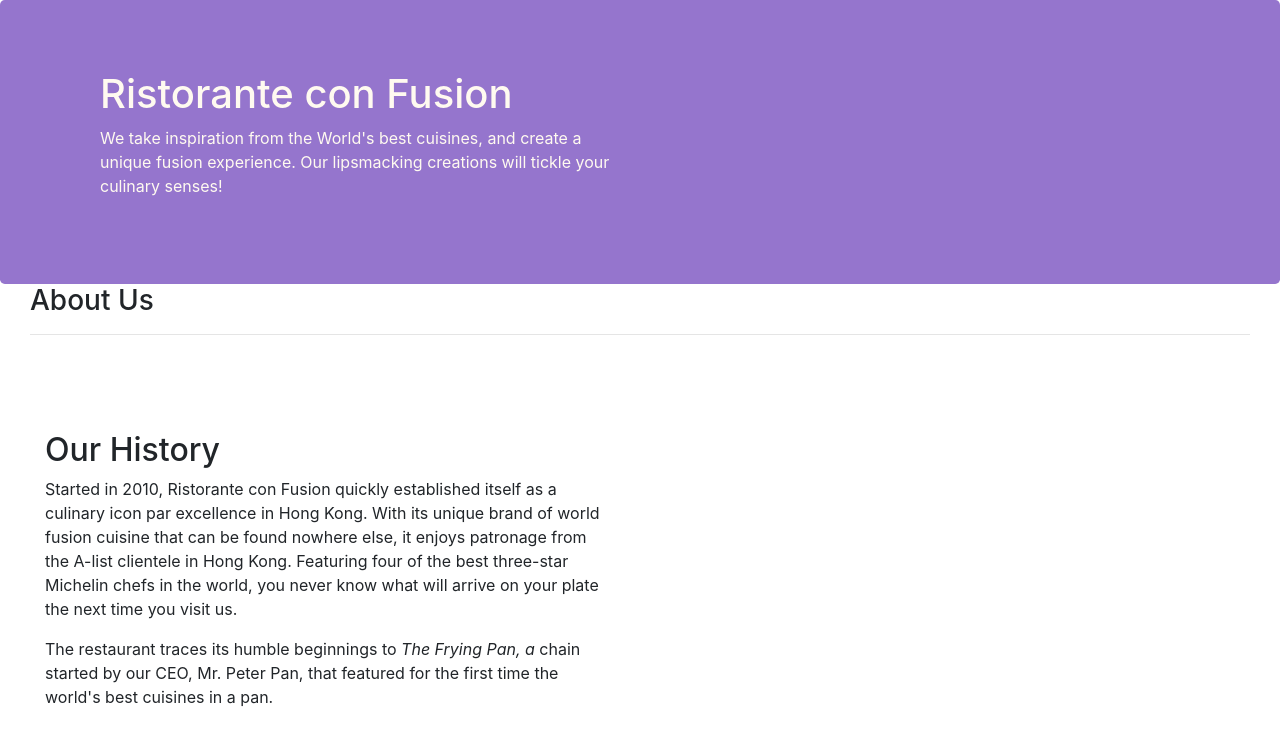
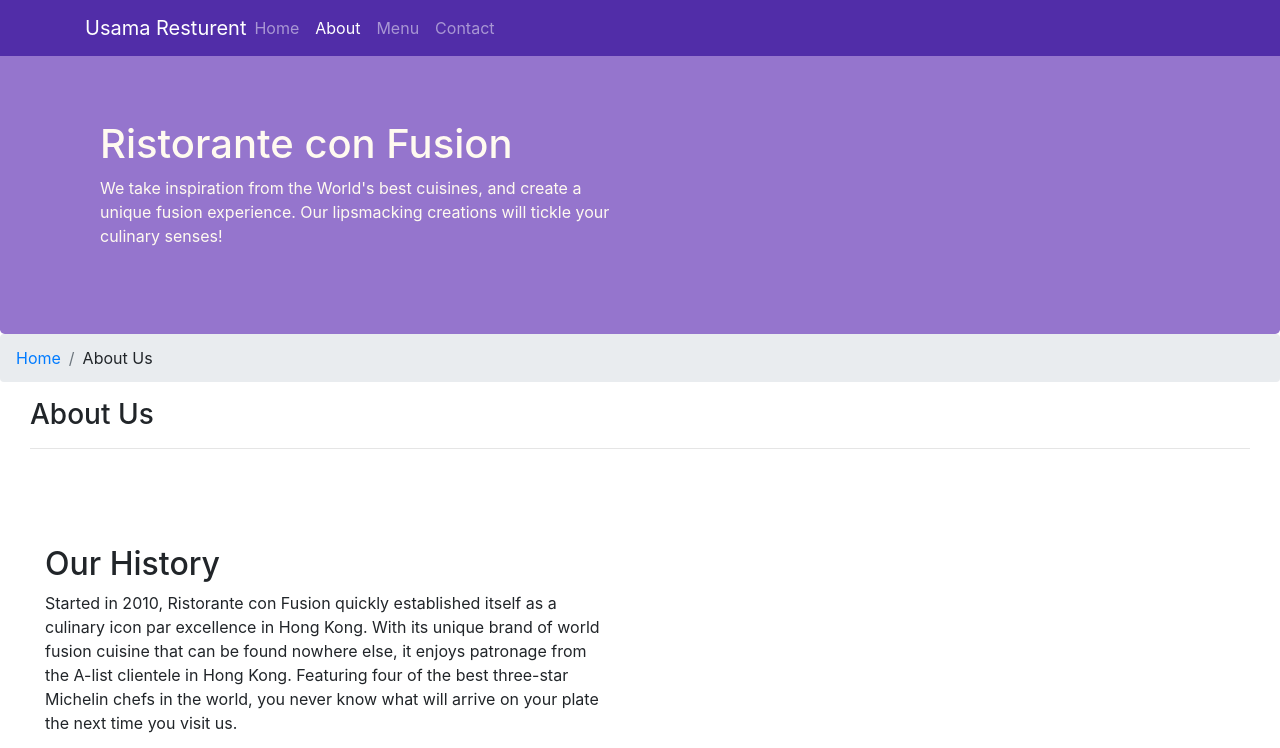
Before and after one commit to hellofromusama/coursera-bootstrap, a website: page aboutus.html in a window 1280 px wide. Shown: the top 748 px of the page. Drawn offline with nearby package versions, Linux system fonts and the light colour scheme.

Commit message:
breadcrumbs and navbar

```diff
--- a/aboutus.html
+++ b/aboutus.html
@@ -16,6 +16,24 @@
 
 <body>
 
+            <nav class="navbar navbar-dark navbar-expand-sm  fixed-top">
+                <div class="container">
+                    <button class="navbar-toggler" type="button" data-toggle="collapse" data-target="#navbar">
+                        <span class="navbar-toggler-icon"></span>
+                    </button>
+                    <a class="navbar-brand mr-auto" href="./index.html"> Usama Resturent</a>
+                    <div class="navbar-collapse collapse" id="navbar">
+                        <ul class="navbar-nav mr-auto">
+                            <li class="nav-item "><a class="nav-link" href="./index.html">Home</a></li>
+                            <li class="nav-item active"><a class="nav-link" href="#">About</a></li>
+                            <li class="nav-item"><a class="nav-link" href="#">Menu</a></li>
+                            <li class="nav-item"><a class="nav-link" href="#">Contact</a></li>
+                        </ul>
+                    </div>
+                </div>
+            </nav>
+
+
     <header class="jumbotron">
         <div class="container">
             <div class="row row-header">
@@ -31,6 +49,12 @@
     </header>
 
     <div class="container-fluid">
+        <div class="row">
+            <ol class="col-12 breadcrumb">
+                <li class="breadcrumb-item active"><a href="./index.html">Home</a></li>
+                <li class="breadcrumb-item"><a >About Us</a></li>
+            </ol>
+        </div>
         <div class="container-fluid">
             <div>
                 <h3>About Us</h3>
@@ -102,7 +126,7 @@
                 <div class="col-4 offset-1 col-sm-2">
                     <h5>Links</h5>
                     <ul class="list-unstyled">
-                        <li><a href="#">Home</a></li>
+                        <li><a href="./index.html">Home</a></li>
                         <li><a href="#">About</a></li>
                         <li><a href="#">Menu</a></li>
                         <li><a href="#">Contact</a></li>
--- a/css/styles.css
+++ b/css/styles.css
@@ -30,3 +30,12 @@
     font-size: 80%;
     color: #0f0f0f;
 }
+body{
+    padding: 50px 0px 50px 0px;
+    z-index: 0;
+}
+
+.navbar-dark {
+background-color: #512DA8;
+
+}
```
Also changed, not shown: index.html (+18 -1 lines).
